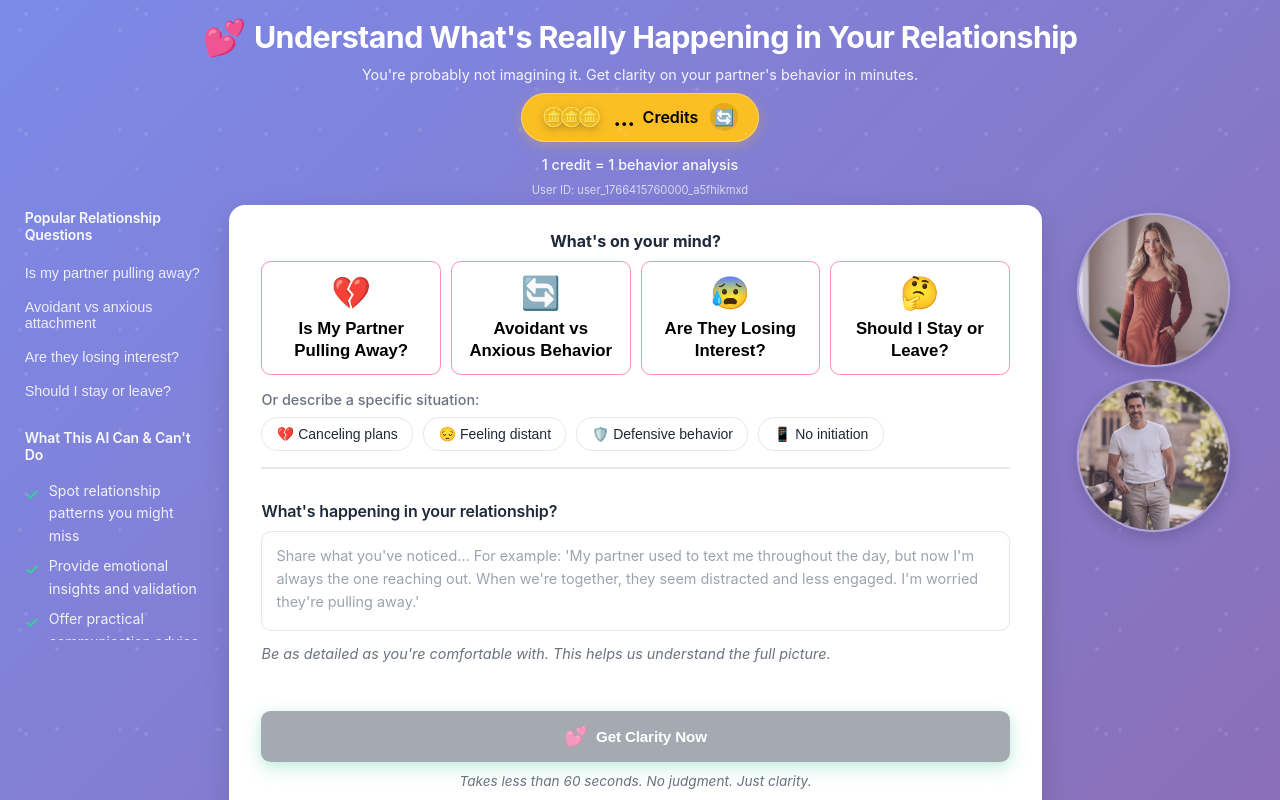
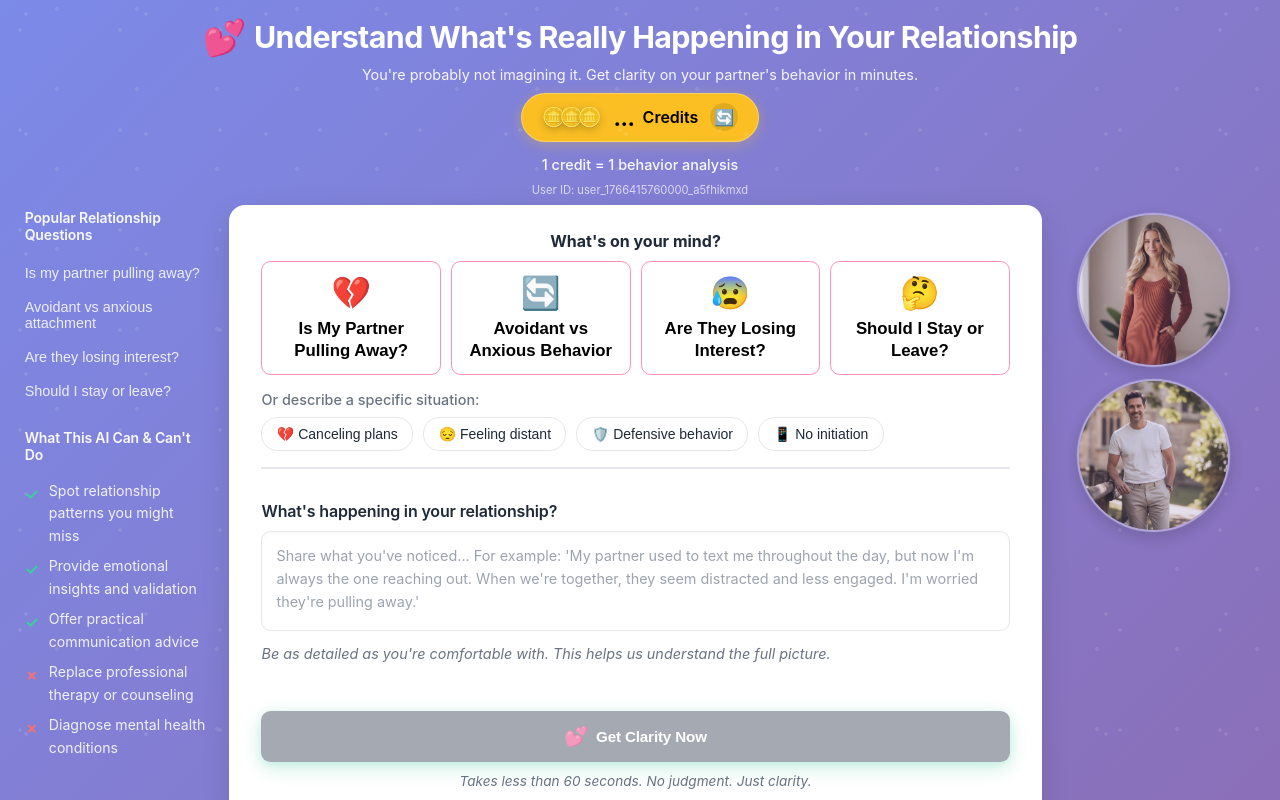
Before and after one commit to maxkantor/love-behavior-translator, a React (Vite) app in the folder frontend/: page / in a window 1280 px wide. Built offline with nearby package versions, Linux system fonts and the light colour scheme; no server answers.

Commit message:
Fix height constraints - use auto and fit-content instead of 100% to allow content to display

```diff
--- a/frontend/src/ui/styles.css
+++ b/frontend/src/ui/styles.css
@@ -58,7 +58,6 @@ body {
   overflow-x: hidden;
   overflow-y: auto;
   min-height: 100vh;
-  height: auto;
   -webkit-font-smoothing: antialiased;
   -moz-osx-font-smoothing: grayscale;
   width: 100%;
@@ -227,6 +226,7 @@ body {
   position: relative;
   width: 100%;
   height: auto;
+  min-height: fit-content;
 }
 
 @media (max-width: 1600px) {
@@ -488,7 +488,8 @@ body {
   max-width: 100%;
   margin: 0;
   z-index: 3;
-  height: 100%;
+  height: auto;
+  min-height: fit-content;
   display: flex;
   flex-direction: column;
 }
```
